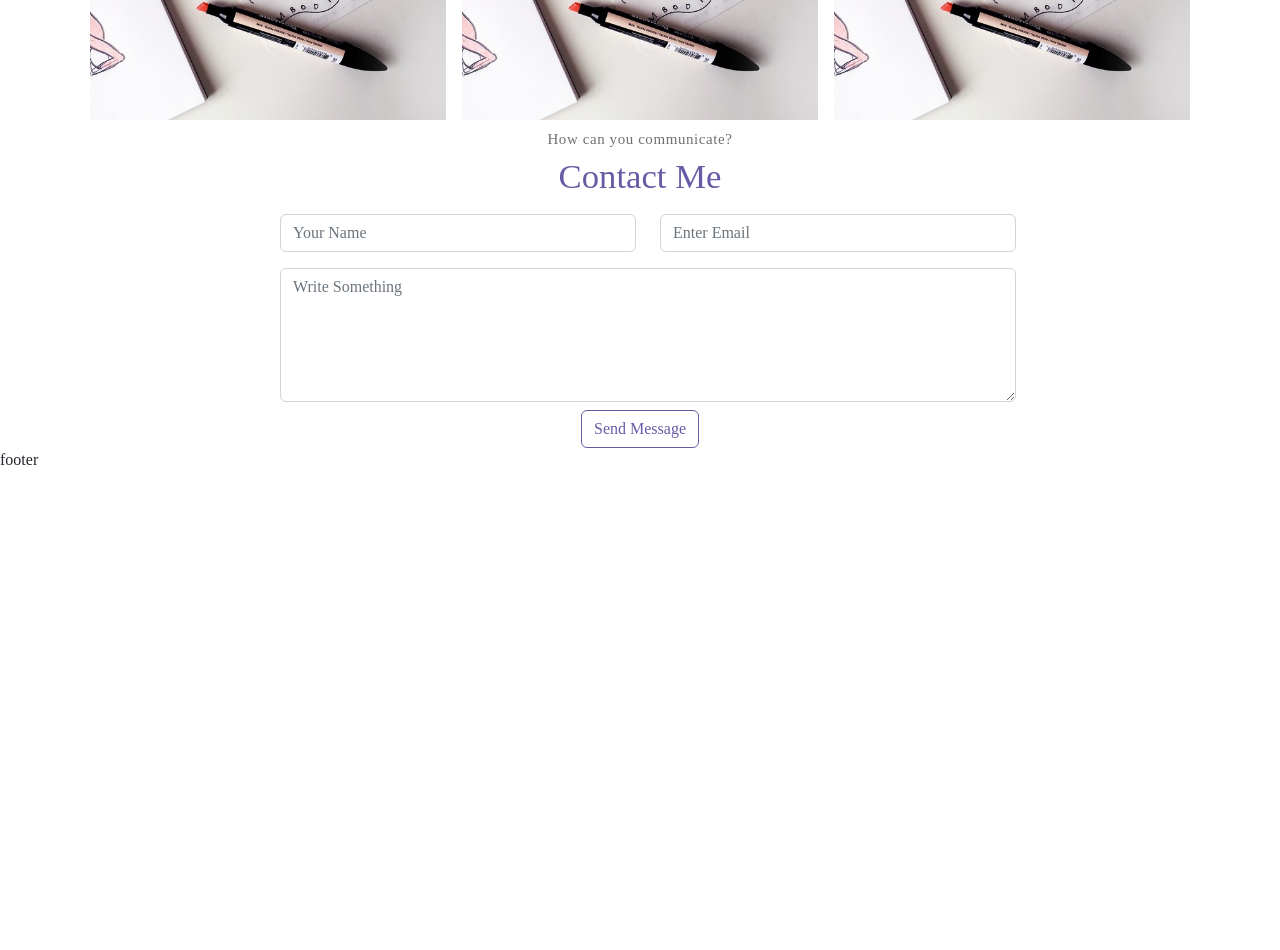
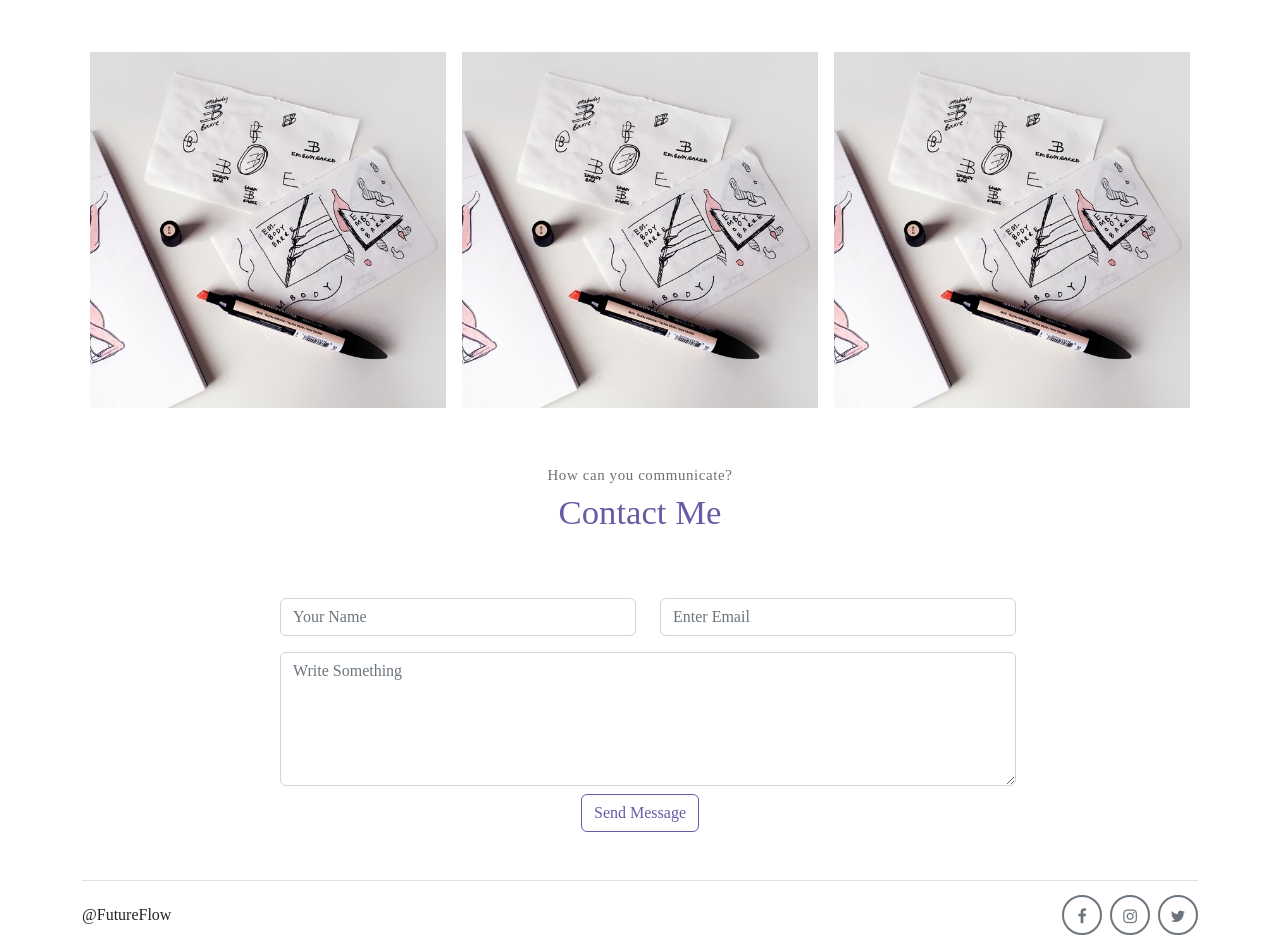
Before and after one commit to TheVirajCoder/futureflow.vd, a React (Create React App) app: page / in a window 1280 px wide. Shown: the part 1820-2770 px from the top of the page. Before the commit the page ends 2292 px from the top, so only its background shows below. Built offline with nearby package versions, Linux system fonts and the light colour scheme; a web font is replaced by a local one.

Commit message:
First_public

```diff
--- /dev/null
+++ b/src/components/footer/Footer.css
@@ -0,0 +1,23 @@
+.footer-main {
+    min-height: 70px;
+    border-top: 1px solid #dee2e6;
+    align-items: center;
+}
+
+.footer-main .logo:hover {
+    background: #695aa6;
+    border-color: #695aa6;
+    color: #fff;
+    text-decoration: none;
+}
+
+.footer-main .logo {
+    padding: 0;
+    height: 40px;
+    width: 40px;
+    border-radius: 50%;
+    line-height: 40px;
+    text-align: center;
+    border: 2px solid #6c757d;
+    color: #6c757d;
+}
--- a/src/components/footer/Footer.js
+++ b/src/components/footer/Footer.js
@@ -1,7 +1,37 @@
 import React from 'react';
 
+import './Footer.css';
+
 const Footer = () => {
-  return <div>footer</div>;
+  return (
+    <footer className="footer mt-5">
+      <link
+        rel="stylesheet"
+        href="https://cdnjs.cloudflare.com/ajax/libs/font-awesome/4.7.0/css/font-awesome.min.css"></link>
+      <div className="container">
+        <div className="footer-main d-flex flex-wrap justify-content-between">
+          <div>@FutureFlow</div>
+          <div className="d-flex flex-wrap">
+            <a href="#">
+              <div className="logo">
+                <i className="fa fa-facebook"></i>
+              </div>
+            </a>
+            <a href="#" className="mx-2">
+              <div className="logo">
+                <i className="fa fa-instagram"></i>
+              </div>
+            </a>
+            <a href="#">
+              <div className="logo">
+                <i className="fa fa-twitter"></i>
+              </div>
+            </a>
+          </div>
+        </div>
+      </div>
+    </footer>
+  );
 };
 
 export default Footer;
--- a/src/components/sectioinHeader/SectionHeader.js
+++ b/src/components/sectioinHeader/SectionHeader.js
@@ -5,7 +5,7 @@ import './SectionHeader.css';
 
 const SectionHeader = ({ title, subtitle }) => {
   return (
-    <section>
+    <section className="my-5">
       <div className="container">
         <div className="row">
           <div className="col-lg-12">
--- a/src/components/services/ServicesCard.js
+++ b/src/components/services/ServicesCard.js
@@ -32,7 +32,7 @@ const ServicesCard = () => {
   ];
 
   return (
-    <section className="services-card">
+    <section className="services-card mb-5">
       <div className="container">
         <div className="row">
           {data.map((item) => {
--- a/src/pages/About.js
+++ b/src/pages/About.js
@@ -2,7 +2,7 @@ import React from 'react';
 
 const About = () => {
   return (
-    <section className="about">
+    <section className="about my-5">
       <div className="container">
         <div className="row justify-content-center">
           <div className="col-lg-8 col-md-10 col-sm-12">
```
